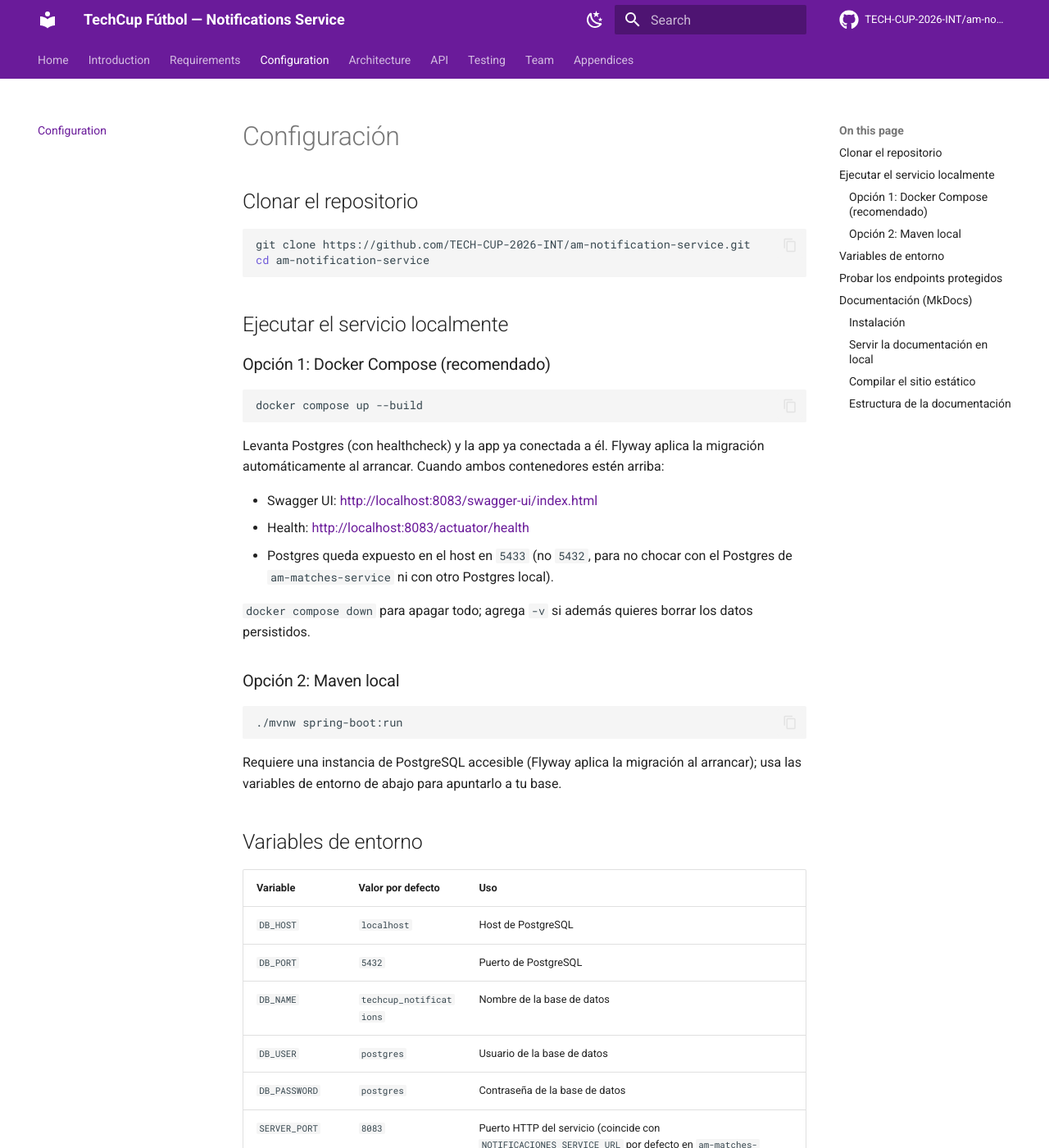
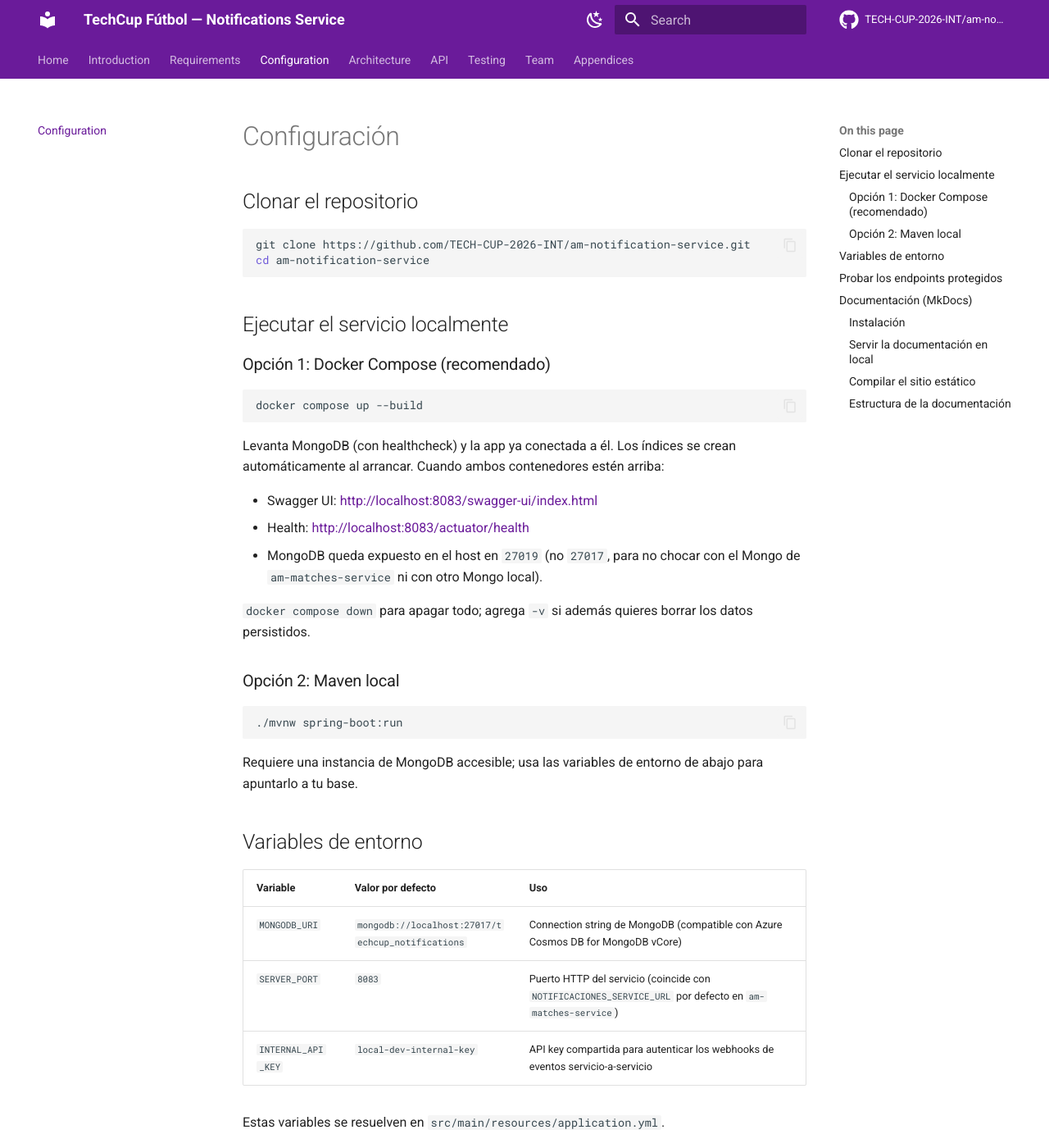
Before and after one commit to TECH-CUP-2026-INT/am-notification-service, an MkDocs documentation site: the page built from docs/configuracion.md, in a window 1280 px wide and 1400 px high. Shown: the whole window at 82% size. Built offline with MkDocs 1.6.1 and Material for MkDocs 9.7.7, drawn with Linux system fonts in a browser that asks for light colours; comment, search, counter and statistics services are not loaded.

Commit message:
Migrar persistencia de PostgreSQL/JPA a MongoDB y corregir ramas del pipeline CI/CD
Reemplaza JPA/Hibernate/Flyway/PostgreSQL por Spring Data MongoDB en la
entidad Notification, el repositorio (bulk update vía @Query+@Update) y la
configuracion de la app, docker-compose y CI. De paso corrige el mismatch de
ramas en los workflows de GitHub Actions (master/qa -> main/develop/feature).

````diff
--- a/docs/configuracion.md
+++ b/docs/configuracion.md
@@ -15,14 +15,14 @@ cd am-notification-service
 docker compose up --build
 ```
 
-Levanta Postgres (con healthcheck) y la app ya conectada a él. Flyway aplica
-la migración automáticamente al arrancar. Cuando ambos contenedores estén
+Levanta MongoDB (con healthcheck) y la app ya conectada a él. Los índices se
+crean automáticamente al arrancar. Cuando ambos contenedores estén
 arriba:
 
 - Swagger UI: [http://localhost:8083/swagger-ui/index.html](http://localhost:8083/swagger-ui/index.html)
 - Health: [http://localhost:8083/actuator/health](http://localhost:8083/actuator/health)
-- Postgres queda expuesto en el host en `5433` (no `5432`, para no chocar con
-  el Postgres de `am-matches-service` ni con otro Postgres local).
+- MongoDB queda expuesto en el host en `27019` (no `27017`, para no chocar con
+  el Mongo de `am-matches-service` ni con otro Mongo local).
 
 `docker compose down` para apagar todo; agrega `-v` si además quieres borrar
 los datos persistidos.
@@ -33,19 +33,14 @@ los datos persistidos.
 ./mvnw spring-boot:run
 ```
 
-Requiere una instancia de PostgreSQL accesible (Flyway aplica la migración
-al arrancar); usa las variables de entorno de abajo para apuntarlo a tu
-base.
+Requiere una instancia de MongoDB accesible; usa las variables de entorno
+de abajo para apuntarlo a tu base.
 
 ## Variables de entorno
 
 | Variable | Valor por defecto | Uso |
 |---|---|---|
-| `DB_HOST` | `localhost` | Host de PostgreSQL |
-| `DB_PORT` | `5432` | Puerto de PostgreSQL |
-| `DB_NAME` | `techcup_notifications` | Nombre de la base de datos |
-| `DB_USER` | `postgres` | Usuario de la base de datos |
-| `DB_PASSWORD` | `postgres` | Contraseña de la base de datos |
+| `MONGODB_URI` | `mongodb://localhost:27017/techcup_notifications` | Connection string de MongoDB (compatible con Azure Cosmos DB for MongoDB vCore) |
 | `SERVER_PORT` | `8083` | Puerto HTTP del servicio (coincide con `NOTIFICACIONES_SERVICE_URL` por defecto en `am-matches-service`) |
 | `INTERNAL_API_KEY` | `local-dev-internal-key` | API key compartida para autenticar los webhooks de eventos servicio-a-servicio |
 
````
Also changed, not shown: README.md (+13 -14 lines), docker-compose.yml (+11 -17 lines), docs/anexos.md (+2 -2 lines), docs/arquitectura.md (+4 -4 lines), docs/index.md (+2 -3 lines), docs/pruebas.md (+7 -5 lines), docs/requerimientos.md (+2 -2 lines), pom.xml (+16 -17 lines), src/main/resources/application.yml (+4 -17 lines), 8 other files.
